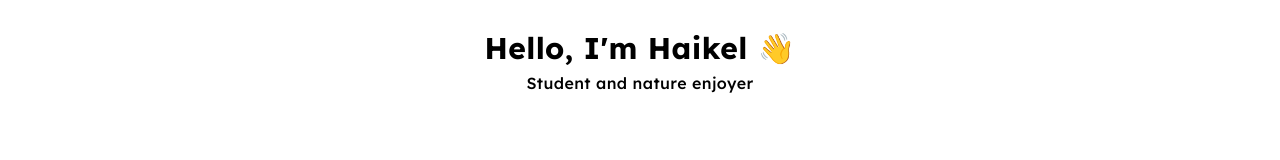
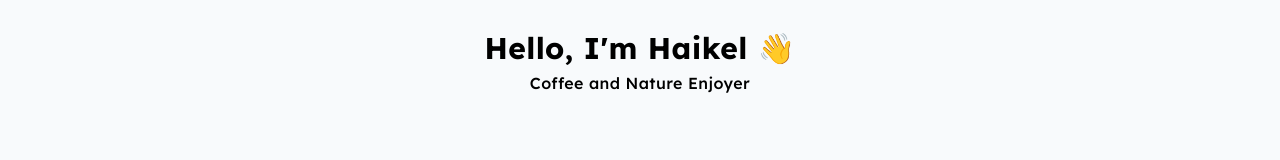
Before and after one commit to haikelz/haikel, a Next.js app: page / in a window 1280 px wide. Shown: the part 329-489 px from the top of the page. Built offline with nearby package versions, Linux system fonts and the light colour scheme.

Commit message:
feat: move to jit engine and change home desc

```diff
--- a/src/components/atoms/home/homeTextGreeting/homeDesc/index.tsx
+++ b/src/components/atoms/home/homeTextGreeting/homeDesc/index.tsx
@@ -1,5 +1,5 @@
 const HomeDesc = () => {
-  return <p className="mb-4 leading-relaxed">Student and nature enjoyer</p>;
+  return <p className="mb-4 leading-relaxed">Coffee and Nature Enjoyer</p>;
 };
 
 export default HomeDesc;
--- /dev/null
+++ b/src/components/atoms/notFound/notFoundDesc/index.tsx
@@ -0,0 +1,12 @@
+const NotFoundDesc = () => {
+  return (
+    <div className="mt-6 flex flex-col items-center">
+      <h2 className="text-xl font-bold sm:text-2xl">Oops....</h2>
+      <p className="text-xs sm:text-base">
+        Halaman yang anda cari tidak ditemukan!
+      </p>
+    </div>
+  );
+};
+
+export default NotFoundDesc;
--- /dev/null
+++ b/src/components/atoms/notFound/notFoundImage/index.tsx
@@ -0,0 +1,9 @@
+import Image from "next/image";
+
+const NotFoundImage = () => {
+  return (
+    <Image width="200px" height="200px" src="/img/taken.svg" alt="Error" />
+  );
+};
+
+export default NotFoundImage;
--- a/src/components/moleculs/notFound/index.tsx
+++ /dev/null
@@ -1,17 +0,0 @@
-import Image from "next/image";
-
-const NotFound = () => {
-  return (
-    <>
-      <Image width="200px" height="200px" src="/img/taken.svg" alt="Error" />
-      <div className="mt-6 flex flex-col items-center">
-        <h2 className="text-xl font-bold sm:text-2xl">Oops....</h2>
-        <p className="text-xs sm:text-base">
-          Halaman yang anda cari tidak ditemukan!
-        </p>
-      </div>
-    </>
-  );
-};
-
-export default NotFound;
--- a/src/components/organisms/bottomNav/index.tsx
+++ b/src/components/organisms/bottomNav/index.tsx
@@ -10,7 +10,7 @@ const BottomNav = () => {
   const changeTheme = () => setTheme(theme === "dark" ? "light" : "dark");
 
   return (
-    <div className="text-center dark:bg-[#191724] dark:border-slate-800 border-t-[1px] p-5 bg-white border-slate-200 md:hidden fixed bottom-0 left-0 right-0">
+    <div className="text-center dark:bg-[#191724] dark:border-slate-800 border-t-[1px] p-5 bg-slate-50 border-slate-200 md:hidden fixed bottom-0 left-0 right-0">
       <div className="flex justify-center px-4 items-center">
         <ul className="flex gap-12 justify-center items-center">
           <HomeIcon theme={theme} />
--- a/src/components/organisms/header/index.tsx
+++ b/src/components/organisms/header/index.tsx
@@ -8,7 +8,7 @@ const Header = () => {
   const changeTheme = () => setTheme(theme === "dark" ? "light" : "dark");
 
   return (
-    <header className="fixed hidden md:block z-50 w-full backdrop-filter backdrop-blur-lg bg-white/70 dark:bg-[#191724]/90">
+    <header className="fixed hidden md:block z-50 w-full backdrop-filter backdrop-blur-lg bg-slate-50/70 dark:bg-[#191724]/90">
       <nav className="text-sm max-w-7xl mx-auto px-4 sm:px-6">
         <div className="flex items-center h-12 justify-between">
           <HeaderLogo />
--- a/src/pages/404.tsx
+++ b/src/pages/404.tsx
@@ -1,7 +1,8 @@
 import { useEffect } from "react";
 import { useRouter } from "next/router";
 import Head from "next/head";
-import NotFound from "../components/moleculs/notFound";
+import NotFoundDesc from "@/src/components/atoms/notFound/notFoundDesc";
+import NotFoundImage from "@/src/components/atoms/notFound/notFoundImage";
 
 const NotFoundPage = () => {
   const router = useRouter();
@@ -19,7 +20,8 @@ const NotFoundPage = () => {
         <title>Not Found</title>
       </Head>
       <div className="h-screen flex flex-col text-center justify-center items-center">
-        <NotFound />
+        <NotFoundImage />
+        <NotFoundDesc />
       </div>
     </>
   );
--- a/src/styles/globals.css
+++ b/src/styles/globals.css
@@ -9,8 +9,6 @@
   font-family: "Lexend", sans-serif;
 }
 
-/*Underline hover effect*/
-
 .logo {
   font-family: "Caveat", sans-serif;
 }
@@ -19,7 +17,7 @@ body {
   margin: 0;
   -webkit-font-smoothing: antialiased;
   -moz-osx-font-smoothing: grayscale;
-  @apply bg-white dark:bg-[#191724];
+  @apply bg-slate-50 dark:bg-[#191724];
 }
 
 p {
```
